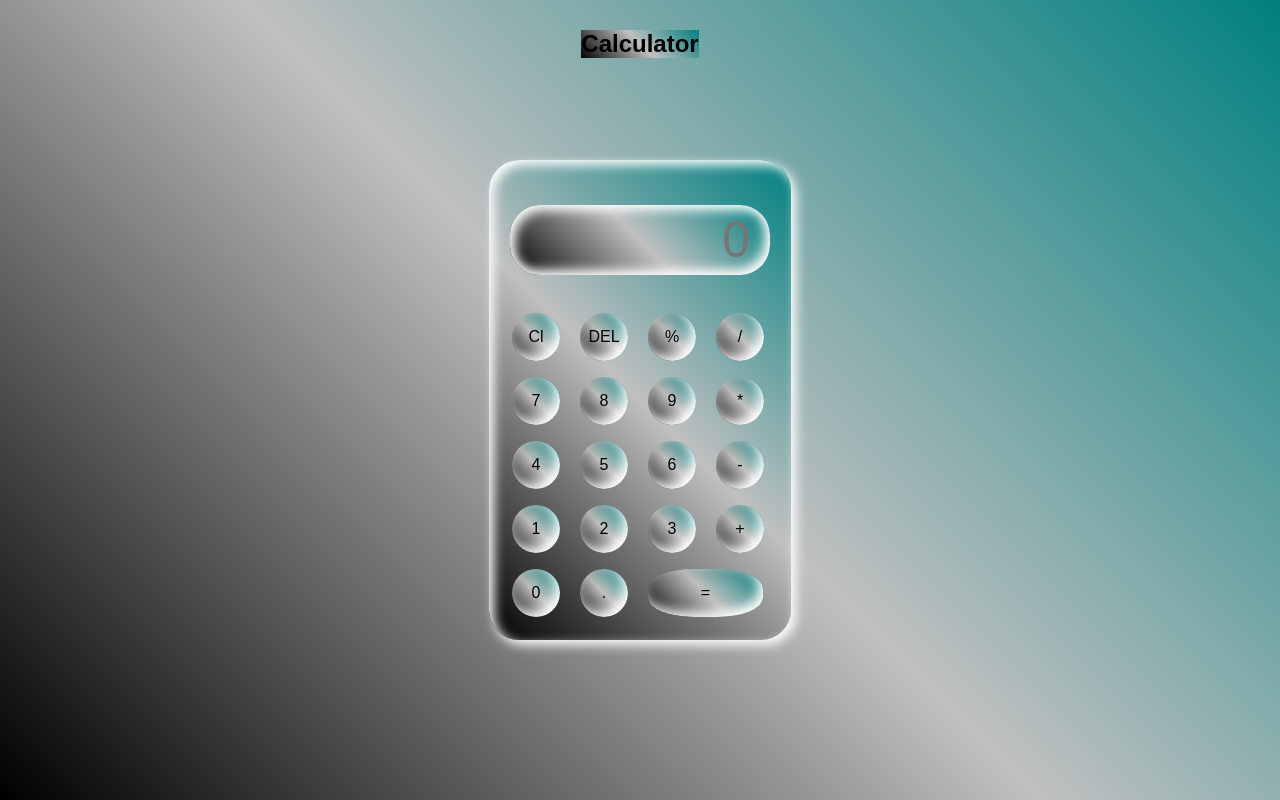
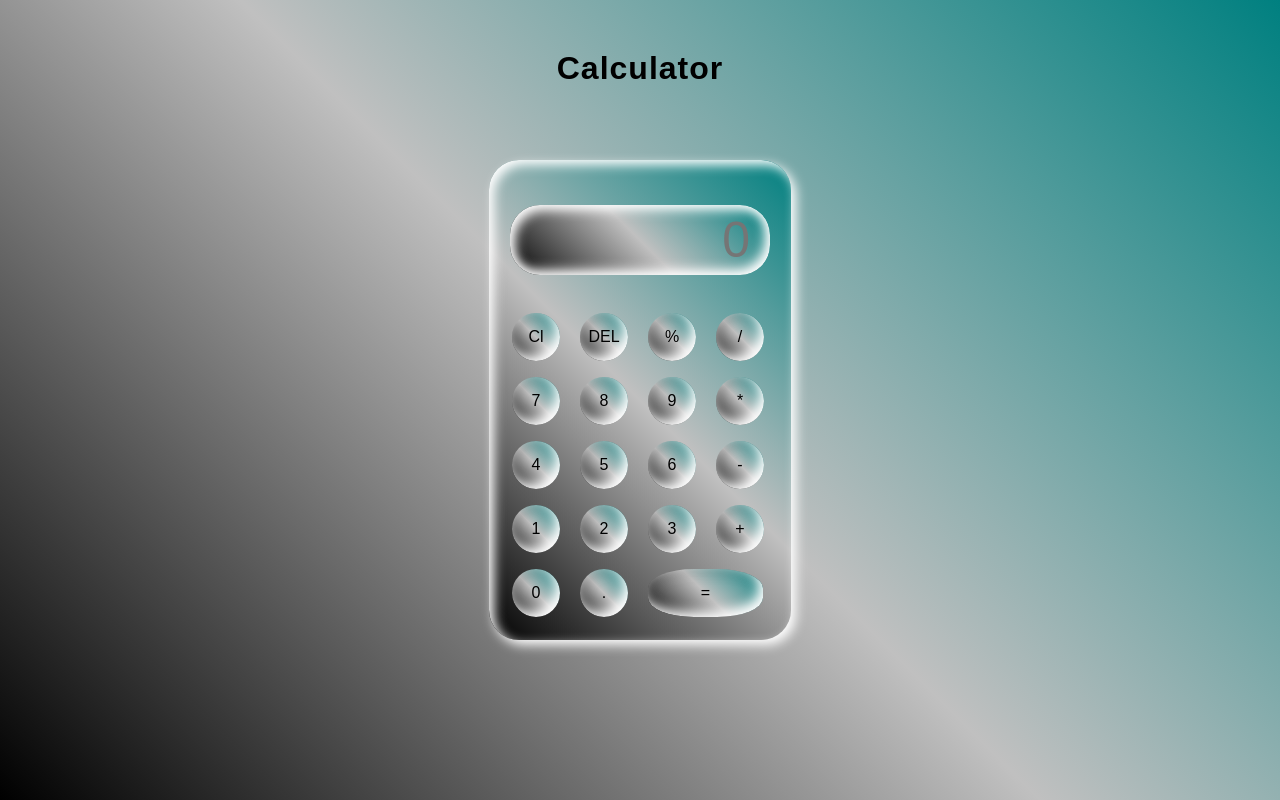
Before and after one commit to muthurajrk/Calculator, a plain HTML site: page index.html in a window 1280 px wide. Drawn offline with Linux system fonts and the light colour scheme.

Commit message:
index.html

```diff
--- a/index.html
+++ b/index.html
@@ -103,11 +103,19 @@
 
 	position: absolute;
 
-	font-size: 24px;
+	font-size: 32px;
 
-	font-weight: 750;
+	font-weight: 680;
 
-	top: 30px;
+	letter-spacing:1px;
+
+	background: transparent;
+
+	border: none;
+
+	outline: none;
+
+	top: 50px;
 
 }
 
```
